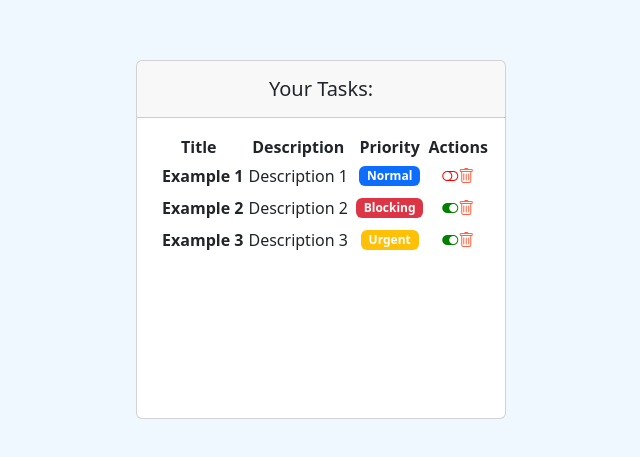
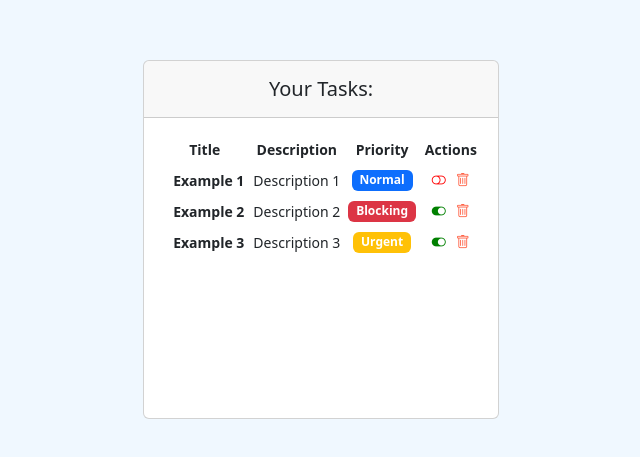
Before and after one commit to lucianogarriga/react-hooks-ob, a React (Vite) app: page / in a window 1280 px wide. Shown: the part 161-618 px from the top of the page, without its empty margins (319-959 px from the left). Built offline with nearby package versions, Linux system fonts and the light colour scheme.

Commit message:
Add styles and deleteTask function

```diff
--- a/src/App.css
+++ b/src/App.css
@@ -1,19 +1,19 @@
 #root {
   max-width: 1280px;
   margin: 0 auto;
-  padding: 2rem;
+  padding: 30px;
   text-align: center;
 }
 
 .card {
-  padding: 2em;
+  padding: 2rem;
 }
 
 body{
   display: flex;
   align-items: center;
   justify-content: center;
-  padding-top: 40px;
-  padding-bottom: 40px;
+  padding-top: 20px;
+  padding-bottom: 20px;
   background-color: aliceblue;
 }
--- a/src/components/container/task_list.jsx
+++ b/src/components/container/task_list.jsx
@@ -38,6 +38,16 @@ function TaskListComponent() {
     setTasks(tempTask);
   }
 
+  // Function to delete tasks
+  function deleteTask(task){
+    console.log('Delete this task: ', task.name);
+    const index = tasks.indexOf(task);
+    const tempTask = [...tasks];
+
+    tempTask.splice(index, 1)
+    setTasks(tempTask)
+  }
+
   return (
     <div className="col-12">
       <div className="card p-0">
@@ -66,7 +76,9 @@ function TaskListComponent() {
                 <TaskComponent
                   key={index}
                   task={task}
-                  complete={completedTask} />)
+                  complete={completedTask}
+                  deleted={deleteTask}
+                  />)
               }
 
             </tbody>
--- a/src/components/pure/task.jsx
+++ b/src/components/pure/task.jsx
@@ -7,7 +7,7 @@ import "../../styles/task.scss";
 import { LEVELS } from "../../models/levels.enum";
 
 // Task||Props => Are the same
-const TaskComponent = ({ task, complete }) => {
+const TaskComponent = ({ task, complete, deleted }) => {
 
   useEffect(() => {
     console.log("Created task");
@@ -72,7 +72,7 @@ const TaskComponent = ({ task, complete }) => {
       <td className="align-middle p-1">
       {/* Execution of function to return icon depending if task is completed or not */}
         {taskCompletedIcon()}
-        <i className="bi-trash task-action" style={{ color: "tomato" }}></i>
+        <i onClick={() => deleted(task)} className="bi-trash task-action" style={{ color: "tomato" }}></i>
       </td>
     </tr>
   );
--- a/src/styles/task.scss
+++ b/src/styles/task.scss
@@ -1,7 +1,14 @@
+
 h1{
     color: lightgreen;
 }
 
+table{
+    font-size: 14px;
+}
+th{
+    padding: 5px;
+}
 .task-name{
     font-weight: bold;
     color: cadetblue;
@@ -9,4 +16,5 @@ h1{
 
 .task-action{
     cursor: pointer;
+    padding: 5px;
 }
```
Also changed, not shown: 1 other file (tests, documents, lock files or other folders).
